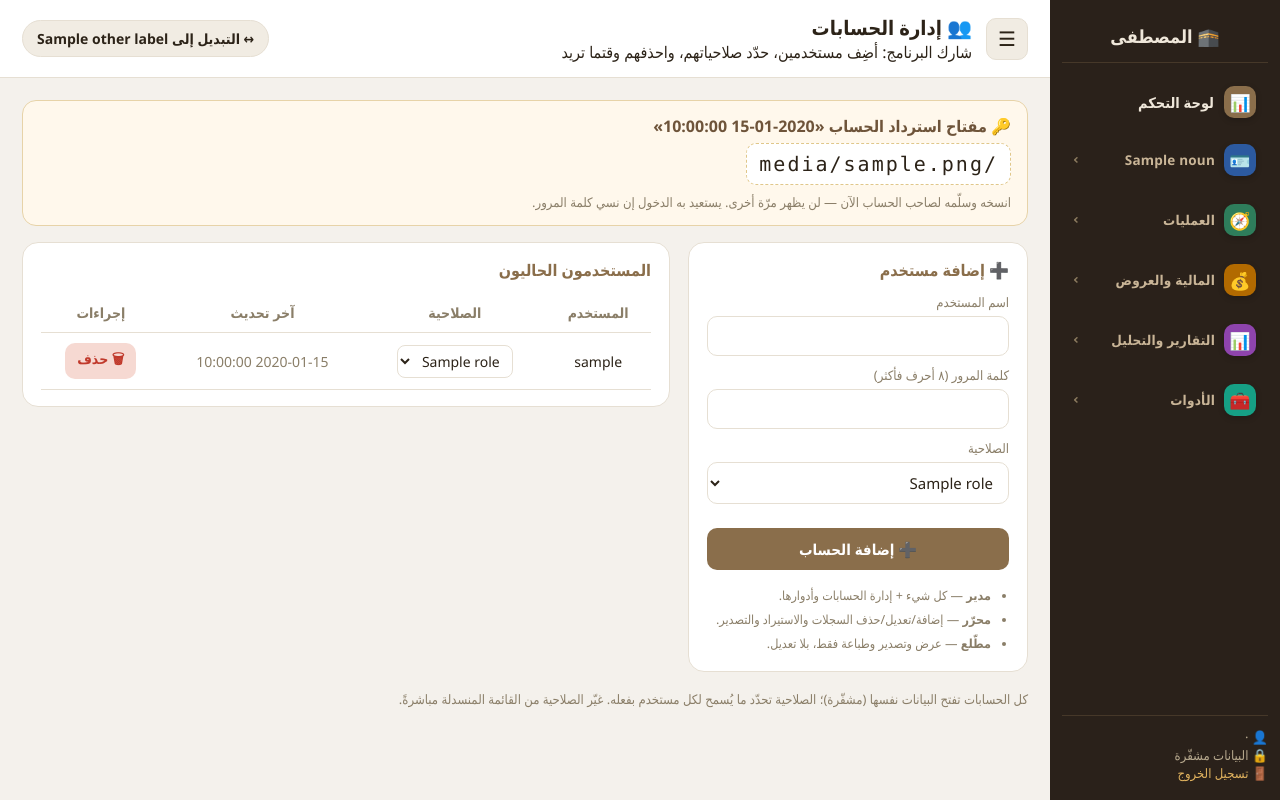
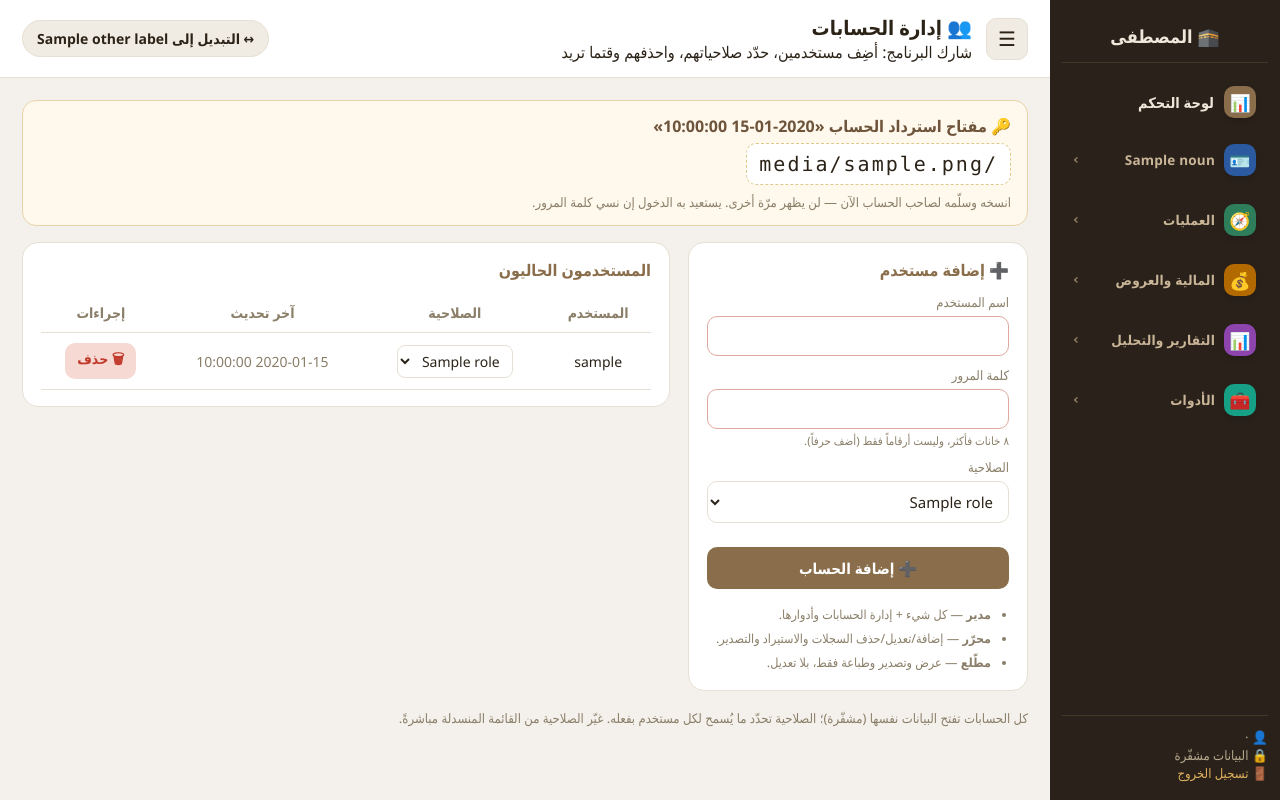
Before and after one commit to almustafahajj/almustafa-hajj, a Flask app: template webapp/templates/accounts.html in a window 1280 px wide. Run offline with Flask 3, Linux system fonts and the light colour scheme; the template is opened without the code that fills it: most values are stand-ins (such as "Sample title", 1, 10 or a date in 2020).

Commit message:
الويب: تشديد نموذج إضافة الحساب (كلمة المرور) لمنع فشل صامت
السبب الأرجح لتعذّر دخول حساب مُضاف: كلمة مرور مرفوضة بالسياسة (أقل من ٨ خانات
أو أرقام فقط) فلا يُنشأ الحساب. أضيف minlength=8 وpattern يمنع الأرقام فقط،
وملاحظة واضحة، فيمنع المتصفّح الإدخال الضعيف قبل الإرسال — ورسالة الخطأ من
الخادم تظهر أصلاً أعلى الصفحة إن مرّ شيء.

Co-Authored-By: Claude Opus 4.8 <noreply@anthropic.com>

```diff
--- a/webapp/static/style.css
+++ b/webapp/static/style.css
@@ -244,3 +244,6 @@ html.nav-collapsed .sidebar{ width:0; padding-inline:0; border:0; }
 html.nav-collapsed .sidebar > *{ opacity:0; visibility:hidden; }
 /* أيقونات أكبر قليلاً في العناوين */
 .nav-group > summary{ font-size:13.5px; }
+
+.pw-hint{ display:block; color:var(--muted); font-size:11.5px; margin-top:4px; }
+input:invalid{ border-color:#e0a89f; }
--- a/webapp/templates/accounts.html
+++ b/webapp/templates/accounts.html
@@ -24,9 +24,11 @@
       <form method="post" action="{{ url_for('accounts_add') }}" class="acc-form">
         <label>اسم المستخدم
           <input name="username" required autocomplete="off"></label>
-        <label>كلمة المرور (٨ أحرف فأكثر)
-          <input name="password" type="password" required
-                 autocomplete="new-password"></label>
+        <label>كلمة المرور
+          <input name="password" type="password" required minlength="8"
+                 pattern=".*[^0-9].*" autocomplete="new-password"
+                 title="٨ خانات على الأقل، وتحتوي حرفاً واحداً غير رقمي (ليست أرقاماً فقط)">
+          <small class="pw-hint">٨ خانات فأكثر، وليست أرقاماً فقط (أضف حرفاً).</small></label>
         <label>الصلاحية
           <select name="role">
             {% for value, label in roles %}
```
